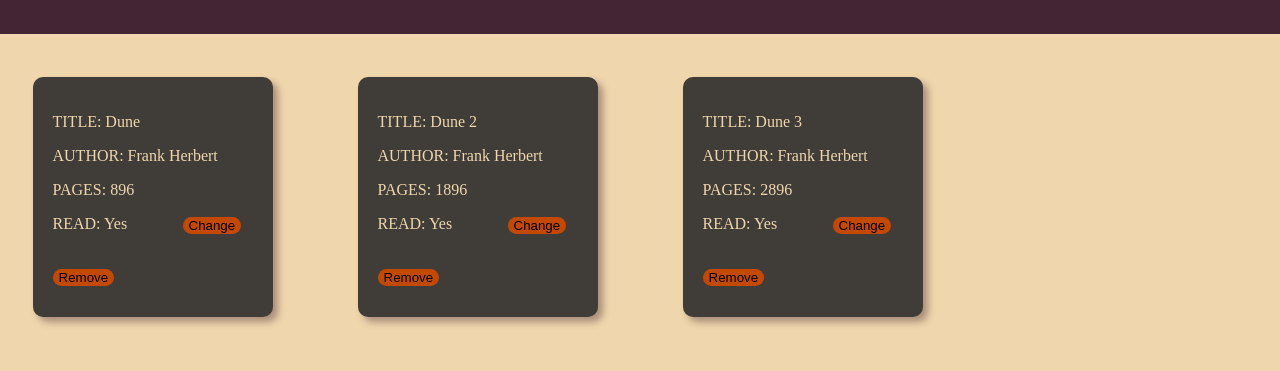
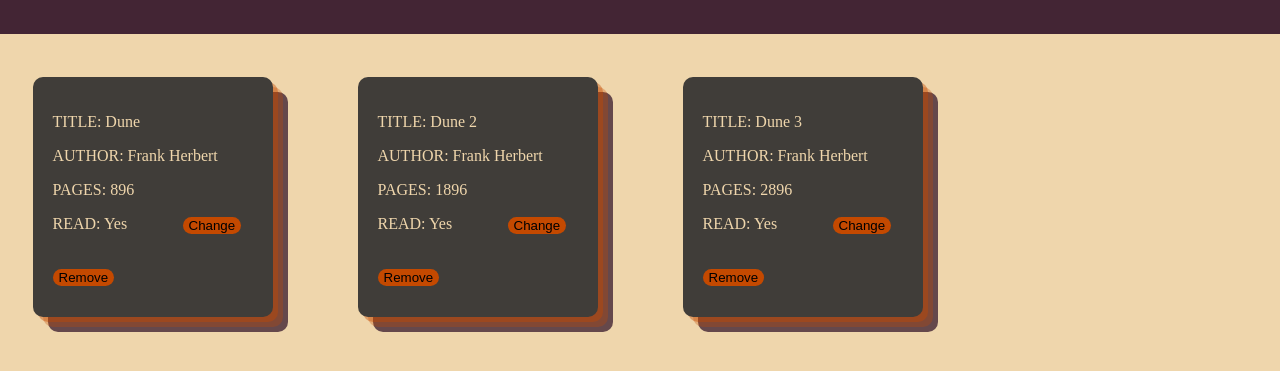
Before and after one commit to sofoniasElala/Library, a plain HTML site: page index.html in a window 1280 px wide. Shown: the part 93-464 px from the top of the page. Drawn offline with Linux system fonts and the light colour scheme.

Commit message:
add box shadow to each book card

```diff
--- a/style.css
+++ b/style.css
@@ -29,6 +29,7 @@ button.add, .remove, .change {
     background-color: #c44900;
     border: none;
     border-radius: 9px;
+    cursor: pointer;
 }
 
 .books{
@@ -50,7 +51,7 @@ button.add, .remove, .change {
     height: 200px;
     padding: 20px;
     border-radius: 10px;
-    box-shadow: 5px 5px 7px #aa8e7a;
+    box-shadow: rgba(196, 73, 0, 0.4) 5px 5px, rgba(196, 73, 0, 0.3) 10px 10px, rgba(67, 37, 52, 0.8) 15px 15px;
 }
 
 h1 {
```
